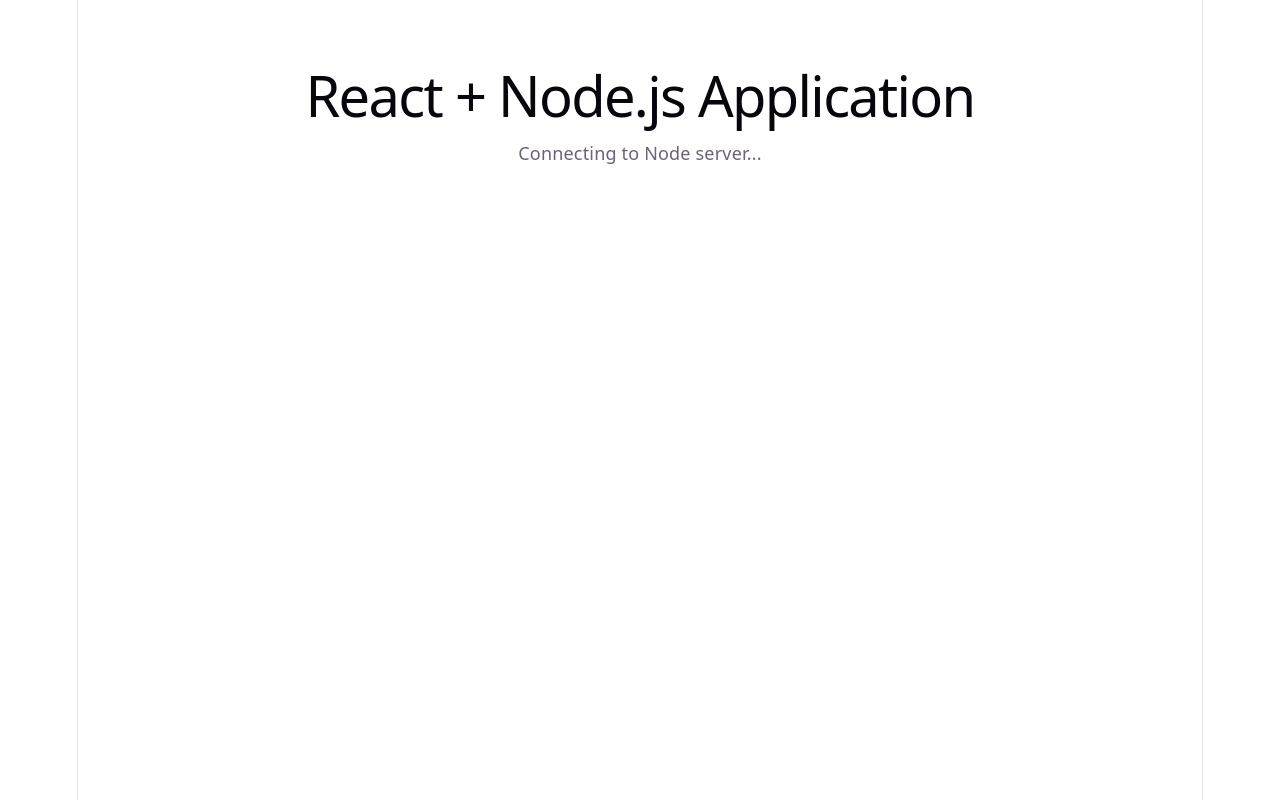
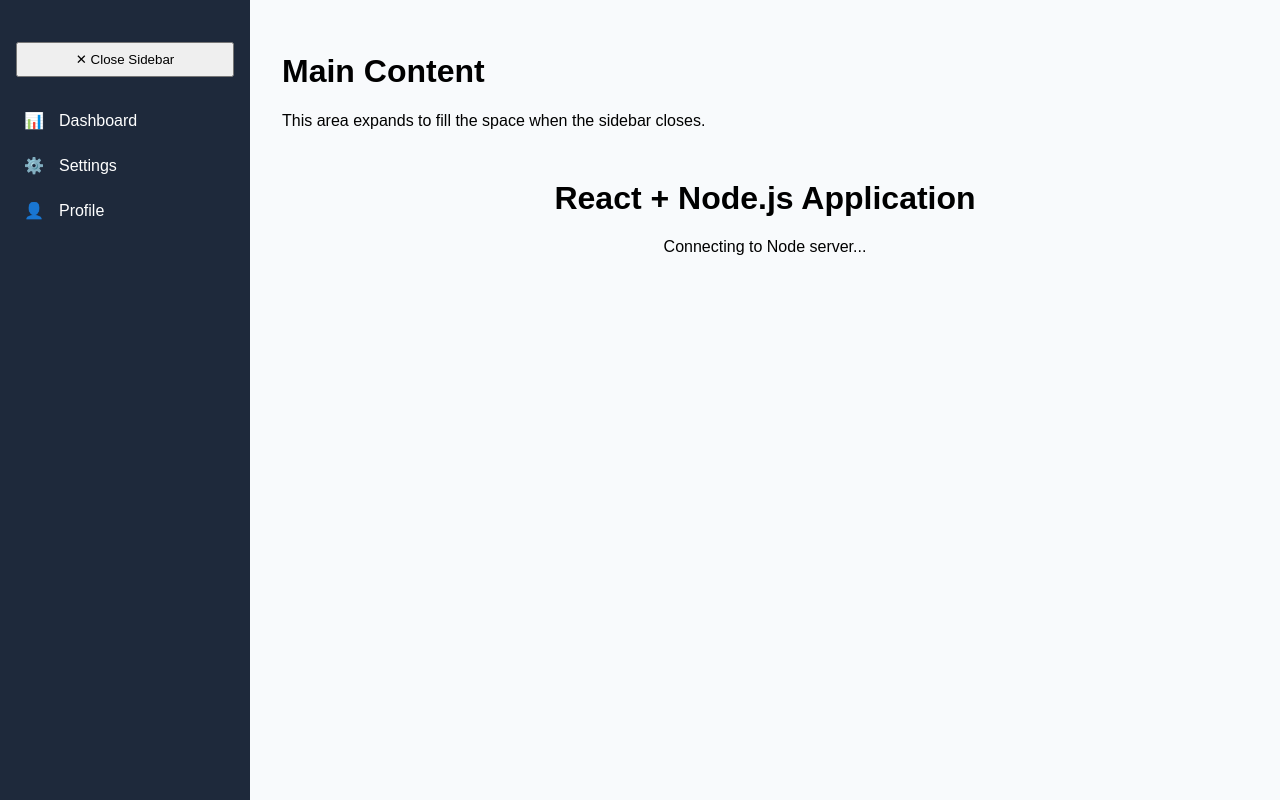
Before and after one commit to nyanym/recipe_app, a React (Vite) app in the folder client/: page / in a window 1280 px wide. Built offline with nearby package versions, Linux system fonts and the light colour scheme; no server answers.

Commit message:
general sidebar setup

```diff
--- a/client/src/App.css
+++ b/client/src/App.css
@@ -1,3 +1,4 @@
+/*
 .counter {
   font-size: 16px;
   padding: 5px 10px;
@@ -182,3 +183,83 @@
     border-right-color: var(--border);
   }
 }
+
+*/
+
+html, body, #root {
+  margin: 0;
+  padding: 0;
+  width: 100%;
+  min-height: 100vh;
+  box-sizing: border-box;
+}
+
+*, *:before, *:after {
+  box-sizing: inherit;
+}
+
+/*Sidebar .css*/
+.app-container {
+  display: flex;
+  width: 100vw;
+  min-height: 100vh;
+  font-family: sans-serif;
+  margin: 0;
+  padding: 0;
+}
+
+.sidebar {
+  background-color: #1e293b;
+  color: #fff;
+  overflow: hidden; /* Keeps content hidden when collapsed */
+  transition: width 0.3s ease, padding 0.3s ease; /* Smooth toggle animation */
+  box-sizing: border-box;
+  white-space: nowrap; /* Prevents text wrapping while closing */
+
+  /*collapsed state*/
+  width: 60px;
+  padding: 1rem 0.5rem;
+}
+
+/* open state */
+.sidebar.open {
+  width: 250px;
+  padding: 1rem;
+}
+
+.sidebar-content {
+  display: flex;
+  flex-direction: column;
+  gap: 10px;
+}
+
+/* Nav items styling */
+.nav-item {
+  display: flex;
+  align-items: center;
+  gap: 15px;
+  cursor: pointer;
+  padding: 8px;
+  border-radius: 6px;
+}
+
+.nav-item:hover {
+  background-color: #334155;
+}
+
+/* Hide labels when sidebar is collapsed */
+.sidebar:not(.open) .label {
+  display: none;
+}
+
+.main-content {
+  flex: 1;
+  padding: 2rem;
+  background-color: #f8fafc;
+}
+
+.toggle-btn {
+  padding: 8px 16px;
+  cursor: pointer;
+  margin-bottom: 1rem;
+}
--- a/client/src/App.jsx
+++ b/client/src/App.jsx
@@ -15,8 +15,49 @@ function App() {
       .catch((err) => console.error(err));
   }, []);
 
+  // for sidebar
+  const [isOpen, setIsOpen] = useState(true);
+
+  const toggleSidebar = () => {
+    setIsOpen((prev) => !prev);
+  };
+
   return (
     <>
+      <div className="app-container">
+        {/* Conditionally apply the .open class based on state */}
+        <aside className={`sidebar ${isOpen ? 'open' : ''}`}>
+          <div className="sidebar-content">
+            <div className="nav-item"></div>
+              <button onClick={toggleSidebar} className="toggle-btn">
+                {/* opening and closing sidebar */}
+                {isOpen ? '✕ Close Sidebar' : '>'}
+              </button>
+            <div className="nav-item">
+              <span className="icon">📊</span>
+              <span className="label">Dashboard</span>
+            </div>
+            <div className="nav-item">
+              <span className="icon">⚙️</span>
+              <span className="label">Settings</span>
+            </div>
+            <div className="nav-item">
+              <span className="icon">👤</span>
+              <span className="label">Profile</span>
+            </div>
+          </div>
+        </aside>
+
+        <main className="main-content">
+          <h1>Main Content</h1>
+          <p>This area expands to fill the space when the sidebar closes.</p>
+          <div style={{ textAlign: 'center', marginTop: '50px' }}>
+            <h1>React + Node.js Application</h1>
+            <p>{message ? message : 'Connecting to Node server...'}</p>
+          </div>
+        </main>
+      </div>
+
       {/* <section id="center">
         <div className="hero">
           <img src={heroImg} className="base" width="170" height="179" alt="" />
@@ -123,11 +164,6 @@ function App() {
 
       <div className="ticks"></div>
       <section id="spacer"></section> */}
-
-		<div style={{ textAlign: 'center', marginTop: '50px' }}>
-      <h1>React + Node.js Application</h1>
-      <p>{message ? message : 'Connecting to Node server...'}</p>
-		</div>
     </>
   )
 }
--- a/client/src/index.css
+++ b/client/src/index.css
@@ -1,4 +1,4 @@
-:root {
+/* :root {
   --text: #6b6375;
   --text-h: #08060d;
   --bg: #fff;
@@ -108,4 +108,4 @@ code {
   line-height: 135%;
   padding: 4px 8px;
   background: var(--code-bg);
-}
+} */
```
